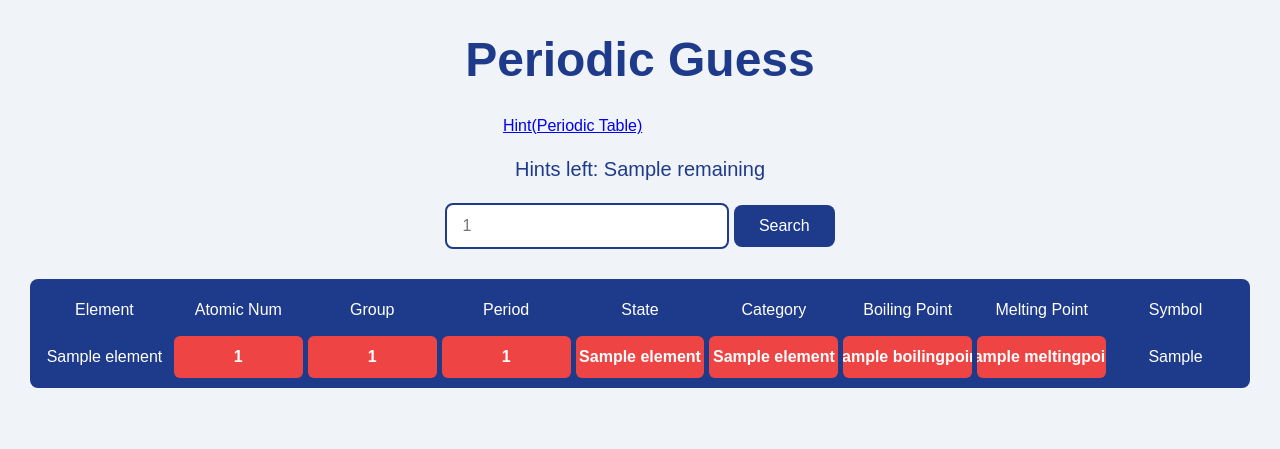
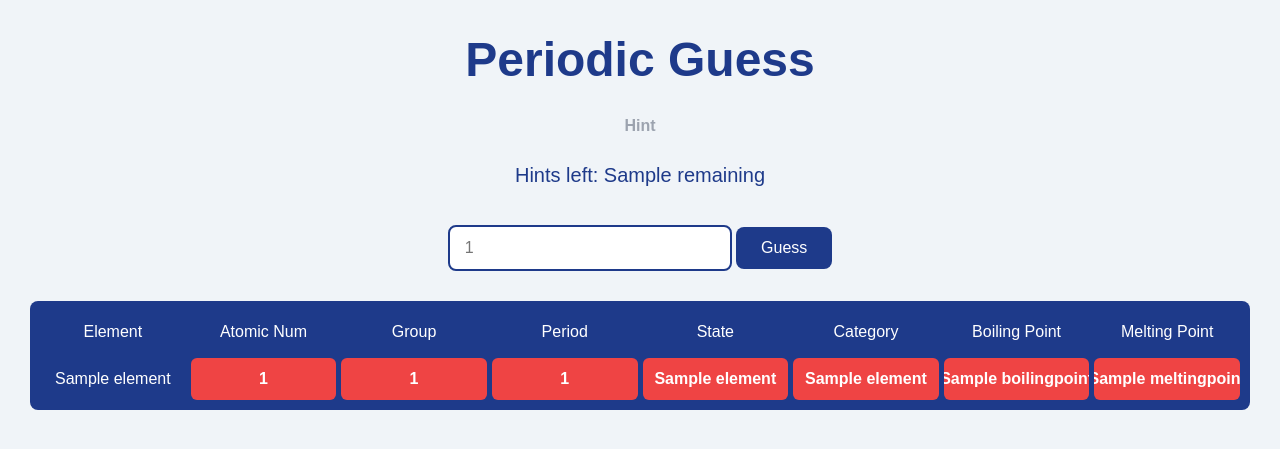
Before and after one commit to Peterw23109/12DtP_project, a Flask app: template templates/element.html in a window 1280 px wide. Shown: the top 449 px of the page. Run offline with Flask 3, Linux system fonts and the light colour scheme; the template is opened without the code that fills it: most values are stand-ins (such as "Sample title", 1, 10 or a date in 2020).

Commit message:
I think it should work now

```diff
--- a/app.py
+++ b/app.py
@@ -1,4 +1,4 @@
-from flask import Flask, g, render_template, request,session
+from flask import Flask, g, render_template, request, session, redirect, url_for
 import sqlite3
 
 DATABASE = 'element.db'
@@ -37,33 +37,57 @@ def quiz():
     global RANDOM_SYMBOL
     if "guesses" not in session:
         session["guesses"] = []
-
+    #select a random element from the database
     if RANDOM_SYMBOL is None:
-        random_element = query_db("SELECT Element_ID FROM Element ORDER BY RANDOM() LIMIT 1", one=True)
-        RANDOM_SYMBOL = random_element['Element_ID']
-    target_row = query_db("SELECT * FROM Element WHERE Element_ID = ? COLLATE NOCASE", (RANDOM_SYMBOL,), one=True)
-
+        random_element = query_db("SELECT Element_name FROM Element ORDER BY RANDOM() LIMIT 1", one=True)
+        RANDOM_SYMBOL = random_element['Element_name']
+    #the random element's info
+    target_row = query_db("""SELECT Element.*, state.state AS state_name, category.category AS category_name
+                            FROM Element LEFT JOIN state ON Element.State = state.id
+                            LEFT JOIN category ON Element.Category = category.id
+                            WHERE Element.Element_name = ? COLLATE NOCASE""", (RANDOM_SYMBOL,), one=True)
+    #get the user's guess
     if request.method == "POST":
         Element_ID = request.form.get("element")
-        row = query_db("SELECT * FROM Element WHERE Element_ID = ? COLLATE NOCASE",(Element_ID,),True)
+        row = query_db("""SELECT Element.*, state.state AS state_name, category.category AS category_name
+                          FROM Element LEFT JOIN state ON Element.State = state.id
+                          LEFT JOIN category ON Element.Category = category.id
+                          WHERE Element.Element_name = ? COLLATE NOCASE""", (Element_ID,), True)
+        #the user guessed an existing element, add it to the guess list
         if row:
             guesses = session["guesses"]
-            names = [g["Element_ID"].lower() for g in guesses]
+            names = [g["Element_name"].lower() for g in guesses]
             if Element_ID.lower() not in names:
                 guesses.insert(0, dict(row))
                 session["guesses"] = guesses
-
+        #the user type in a non-exist element
         if not row:
             invalid = "Invalid Element. Please try again."
 
+        #the user guessed the right element and start a new element
         if Element_ID and Element_ID.lower() == RANDOM_SYMBOL.lower():
             session["guesses"] = []
-            random_element = query_db( "SELECT Element_ID FROM Element ORDER BY RANDOM() LIMIT 1", one=True)
-            RANDOM_SYMBOL = random_element['Element_ID']
+            random_element = query_db( "SELECT Element_name FROM Element ORDER BY RANDOM() LIMIT 1", one=True)
+            RANDOM_SYMBOL = random_element['Element_name']
             return render_template("result.html", answer=Element_ID)
 
+    #calculate the remaining hints
+    remaining = 3 - session.get ("hint_count", 0)
+    return render_template("element.html", result=session["guesses"], random_symbol=RANDOM_SYMBOL, target=target_row, invalid=invalid, remaining=remaining)
 
-    return render_template("element.html", result=session["guesses"], random_symbol=RANDOM_SYMBOL,target=target_row, invalid=invalid)
+
+@app.route('/hint')
+def hint():
+    #hint page, user can only access 3 hints, after that they will be told no more hints left
+    if "hint_count" not in session:
+        session["hint_count"] = 0
+    if session["hint_count"] >= 3:
+        return redirect(url_for('quiz'))
+
+    session["hint_count"] += 1
+
+    return render_template('hint.html', remaining=3 - session["hint_count"])
+
 
 if __name__ == "__main__":
     app.run(debug=True)
--- a/static/style.css
+++ b/static/style.css
@@ -41,7 +41,7 @@ button {
 }
 .column, .grid {
     display: grid;
-    grid-template-columns: repeat(9, 1fr);
+    grid-template-columns: repeat(8, 1fr);
     max-width: 1200px;
     margin: 10px auto;
     padding: 10px;
@@ -93,6 +93,26 @@ p{
     font-family: inherit;
 
 }
+.hint {
+    display: flex;
+    flex-direction: column;
+    align-items: center;
+    margin-bottom: 16px;
+}
+
+.hint-link {
+    color: #1e3a8a;
+    text-decoration: none;
+    font-weight: bold;
+    margin-bottom: 6px;
+}
+
+.hint-disabled {
+    color: #9ca3af;
+    cursor: not-allowed;
+    font-weight: bold;
+    margin-bottom: 6px;
+}
 .hint-container {
     width: min(100%, 960px);
     margin: 40px auto;
--- a/templates/element.html
+++ b/templates/element.html
@@ -6,14 +6,18 @@
 </head>
 <body>
     <h1>Periodic Guess</h1>
-    <div class = "hint">
-        <a href="{{ url_for('hint') }}">Hint(Periodic Table)</a>
+    <div class="hint">
+        {% if remaining and remaining > 0 %}
+            <a href="{{ url_for('hint') }}" class="hint-link">Hint (Periodic Table)</a>
+        {% else %}
+            <span class="hint-disabled">Hint</span>
+        {% endif %}
         <p>Hints left: {{ remaining }}</p>
     </div>
 
     <form method="POST" action="/quiz">
         <input type="text" name="element" placeholder="{{ invalid if invalid else 'Type element name' }}">
-        <button type="submit">Search</button>
+        <button type="submit">Guess</button>
     </form>
 
     <div class="grid">
@@ -25,7 +29,6 @@
         <div>Category</div>
         <div>Boiling Point</div>
         <div>Melting Point</div>
-        <div>Symbol</div>
 
         {% if result %}
             {% for element in result %}
@@ -64,8 +67,8 @@
                         {% endif %}
                     {% endif %}
                 </div>
-                <div>{{ element['random_symbol'] }}</div>
-            {% endfor %}
+
+                {% endfor %}
         {% else %}
             <div style="grid-column: 1 / -1; color: #1e3a8a; background: transparent; padding: 12px; border-radius: 6px;">No element found.</div>
         {% endif %}
```
Also changed, not shown: login.db (deleted), signup.html (deleted), 3 other files.
